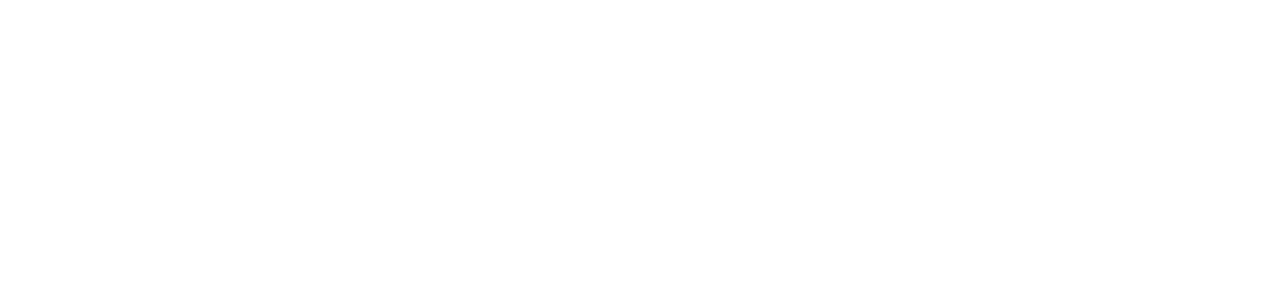
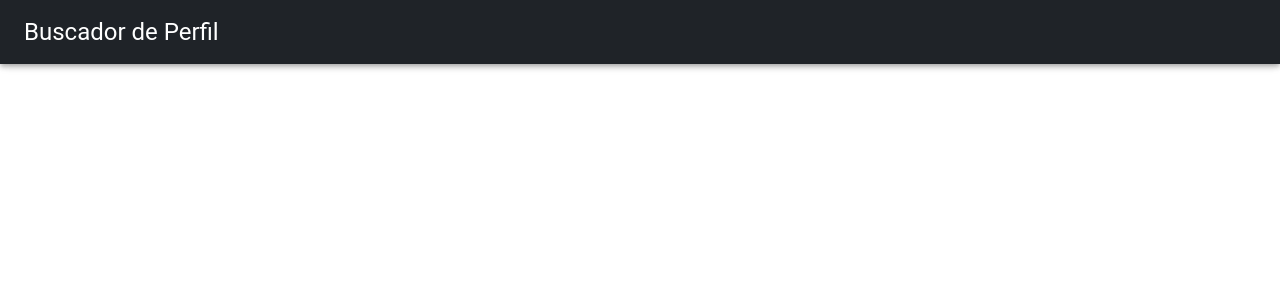
Before and after one commit to Edigleis2022/localizarPerfilReact, a React (Vite) app: page / in a window 1280 px wide. Shown: the top 300 px of the page. Built offline with nearby package versions, Linux system fonts and the light colour scheme.

Commit message:
✨ Adicionando novas funções

```diff
--- a/src/App.tsx
+++ b/src/App.tsx
@@ -6,7 +6,9 @@
 function App() {
 
 
-  return <>
+  return (
+
+    <>
       <Theme>
         <CssBaseline />
         <BaseLayout appBarTitle="Buscador de Perfil">
@@ -15,6 +17,7 @@
         </BaseLayout>
       </Theme>
     </>
+  )
 }
 
 export default App
--- a/src/Layout/BaseLayout/index.tsx
+++ b/src/Layout/BaseLayout/index.tsx
@@ -19,17 +19,8 @@
         </Toolbar>
       </AppBar>
       <Box
-        display='flex'
-        flexDirection='column'
-        alignItems='center'
-        padding={2}
-        mt={10}
-        sx={{
-          bgcolor: "palette.background.default",
-          width: "100%",
-        }}
-        minHeight={100}
-      >
+        display='flex' paddingTop="80px"
+       >
         {children}
       </Box>
     </>
--- a/src/theme/ThemeProvider.tsx
+++ b/src/theme/ThemeProvider.tsx
@@ -1,7 +1,4 @@
-
-import { teal } from '@mui/material/colors';
 import { ThemeProvider, createTheme } from '@mui/material/styles';
-import { dark } from '@mui/material/styles/createPalette';
 
 type ThemeProps = {
     children:React.ReactNode;
@@ -24,7 +21,7 @@
 
 export function Theme({children}: ThemeProps) {
   return <ThemeProvider theme={theme}>
-
+      {children}
 
   </ThemeProvider>;
 }
```
Lines whose indentation alone changed are shown as unchanged.
